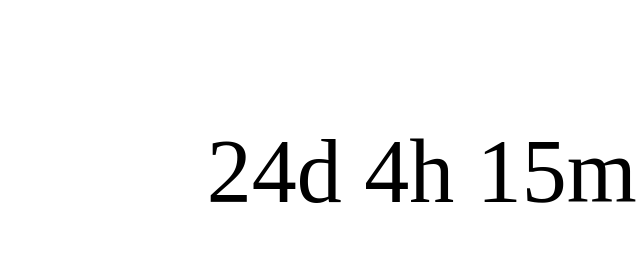
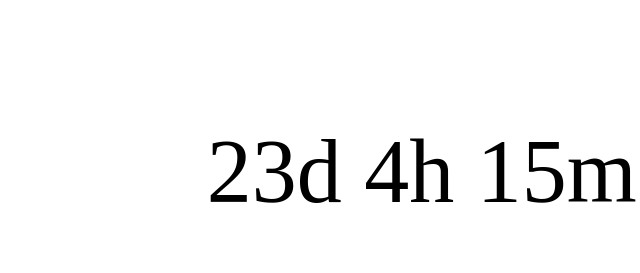
Before and after one commit to oneofMOSSy/SKOLSLUT, a plain HTML site: page index.html in a window 1280 px wide. Shown: the top 273 px of the page, 167-807 px from the left. Drawn offline with Linux system fonts and the light colour scheme.

Commit message:
Update index.html

```diff
--- a/index.html
+++ b/index.html
@@ -20,7 +20,7 @@ p {
 </center>
 <script>
 // Set the date we're counting down to
-var countDownDate = new Date("jun 14, 2019 10:30:20").getTime();
+var countDownDate = new Date("jun 13, 2019 10:30:20").getTime();
 
 // Update the count down every 1 second
 var x = setInterval(function() {
```
